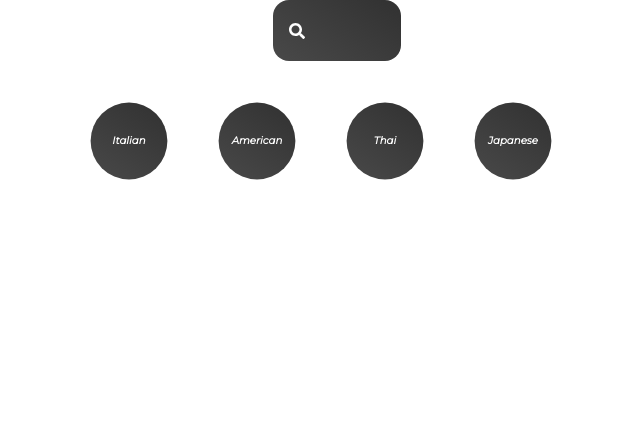
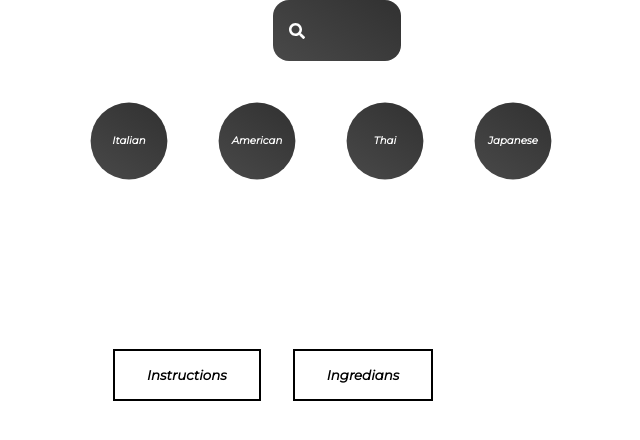
Before and after one commit to Isaac7app/Yummyy, a React (Create React App) app: page /recipe/1 in a window 1280 px wide. Shown: the top 440 px of the page, without its empty margins (303-943 px from the left). Built offline with nearby package versions, Linux system fonts and the light colour scheme; no server answers; a web font is replaced by a local one.

Commit message:
recipe page done

```diff
--- a/src/components/Popular.jsx
+++ b/src/components/Popular.jsx
@@ -43,7 +43,7 @@
                 return(
                     <SplideSlide key={recipe.id}>
                      <Crad>
-                      <Link to={'recipe/' + recipe.id}>
+                      <Link to={'/recipe/' + recipe.id}>
                         <p>{recipe.title}</p>
                         <img src={recipe.image} alt={recipe.title} />
                         <Gradient />
--- a/src/components/Veggie.jsx
+++ b/src/components/Veggie.jsx
@@ -2,6 +2,7 @@
 import styled from "styled-components";
 import {Splide, SplideSlide} from '@splidejs/react-splide';
 import '@splidejs/splide/dist/css/splide.min.css';
+import { Link } from "react-router-dom";
 
 const Veggie = () => {
   const [Veggie, setVeggie] = useState([]);
@@ -42,9 +43,11 @@
                 return(
                     <SplideSlide key={recipe.id}>
                     <Crad>
-                    <p>{recipe.title}</p>
-                    <img src={recipe.image} alt={recipe.title} />
-                    <Gradient />
+                    <Link to={'/recipe/'+ recipe.id}>
+                        <p>{recipe.title}</p>
+                        <img src={recipe.image} alt={recipe.title} />
+                        <Gradient />
+                    </Link>
                     </Crad>
                     </SplideSlide>
                 );
--- a/src/pages/Recipe.jsx
+++ b/src/pages/Recipe.jsx
@@ -3,11 +3,64 @@
 import { useParams } from "react-router-dom";
 
 function Recipe() {
+    let params = useParams();
+    const [details, setDetails] = useState({});
+
+    const fetchDetails = async () => {
+        const data = await fetch(`https://api.spoonacular.com/recipes/${params.name}/information?apiKey=${process.env.REACT_APP_API_KEY}`)
+        const detailData = await data.json();
+        setDetails(detailData);
+    };
+
+    useEffect(() => {
+        fetchDetails();
+    },[params.name]);
+
   return (
-    <div>
-
-    </div>
+    <DetailWrapper>
+        <div>
+        <h2>{details.title}</h2>
+        <img src={details.image} alt="" />
+        </div>
+        <Info>
+            <Button>Instructions</Button>
+            <Button>Ingredians</Button>
+        </Info>
+    </DetailWrapper>
   )
 }
 
+const DetailWrapper = styled.div`
+    margin-top: 10rem;
+    margin-bottom: 5rem;
+    display: flex;
+    .active{
+        background: linear-gradient(35deg, #494949, #313131);
+        color: white;
+    }
+    h2 {
+        margin-bottom: 2rem;
+    }
+    li {
+        font-size: 1.2rem;
+        line-height: 2.5rem;
+    }
+    ul {
+        margin-top: 2rem;
+    }
+`;
+
+const Button = styled.button`
+    padding: 1rem 2rem;
+    color: 313131;
+    background: white;
+    border: 2px solid black;
+    margin-right: 2rem;
+    font-weight: 600;
+`;
+
+const Info = styled.div`
+    margin-left: 10rem;
+`;
+
 export default Recipe;
```
